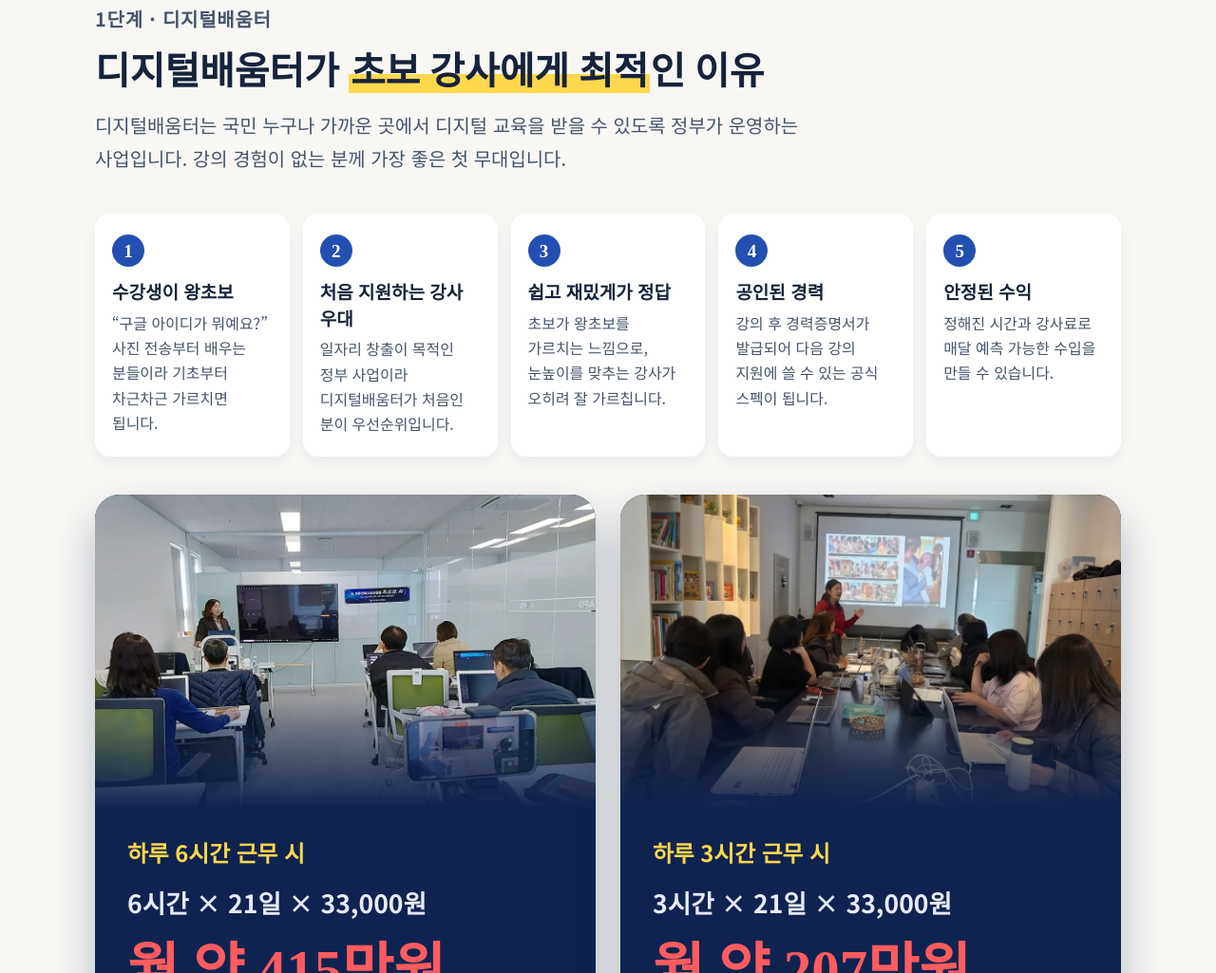
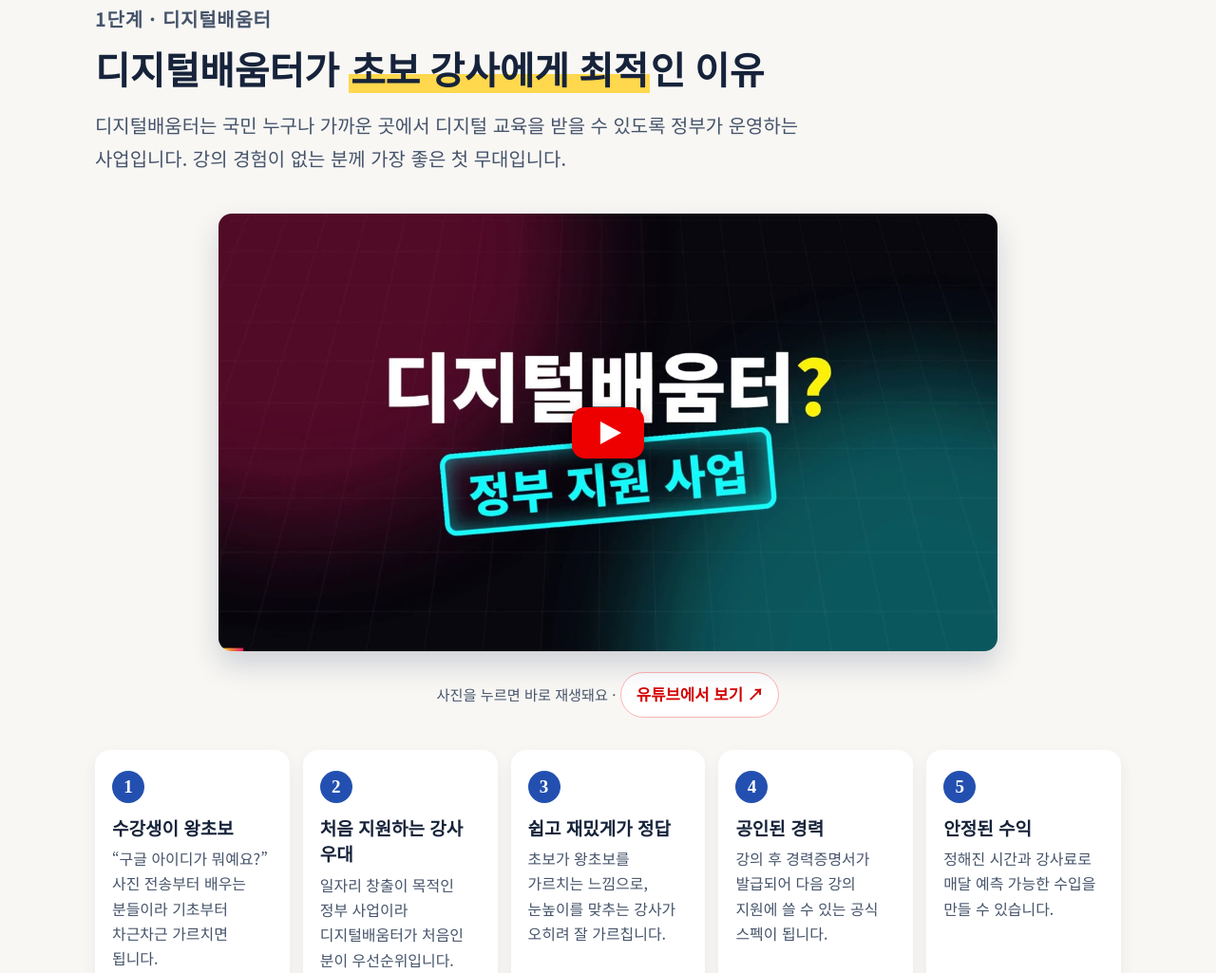
Before and after one commit to kohy1206-cpu/dreamlab, a plain HTML site: page ai/index.html in a window 1280 px wide. Shown: the part 2170-3195 px from the top of the page at 95% size. Drawn offline with Linux system fonts and the light colour scheme; a web font is replaced by a local one.

Commit message:
Add files via upload

```diff
--- a/ai/index.html
+++ b/ai/index.html
@@ -88,6 +88,14 @@
   @media (max-width: 760px) { .road { grid-template-columns: 1fr; gap: 12px; } .road .lv { min-height: 0 !important; border-bottom: 2px solid; border-radius: 18px; border-color: inherit; } .road .lv:nth-child(1) { border-bottom-color: var(--brand); } .road .lv:nth-child(2) { border-bottom-color: #ff8fb1; } .road .lv:nth-child(3) { border-bottom-color: #20bfa3; } .road-base { display: none; } }
 
   /* ---------- 디지털배움터 ---------- */
+  /* 디지털배움터 소개 영상 (페이지 안에서 바로 재생) */
+  .dg-video { margin: 0 auto 34px; max-width: 820px; }
+  .dg-video .play { position: relative; display: block; border-radius: 14px; }
+  .dg-video img { width: 100%; height: auto; display: block; border-radius: 14px; box-shadow: 0 14px 30px rgba(15,35,80,.18); }
+  .dg-video .play-btn { position: absolute; left: 50%; top: 50%; width: 76px; height: 54px; margin: -27px 0 0 -38px; background: #e00; border-radius: 14px; box-shadow: 0 6px 16px rgba(0,0,0,.3); transition: transform .2s; }
+  .dg-video .play-btn::after { content: ""; position: absolute; left: 30px; top: 15px; border-left: 22px solid #fff; border-top: 12px solid transparent; border-bottom: 12px solid transparent; }
+  .dg-video .play:hover .play-btn { transform: scale(1.1); }
+  .dg-video figcaption { margin-top: 10px; font-size: .8rem; color: var(--ink-soft); text-align: center; }
   .why-grid { display: grid; grid-template-columns: repeat(5, 1fr); gap: 14px; }
   .why { background: var(--card); border-radius: 16px; padding: 22px 18px; box-shadow: 0 6px 16px rgba(15,35,80,.06); }
   .why i { font-style: normal; font-family: var(--font-display); font-weight: 800; color: #fff; background: var(--brand); border-radius: 50%; width: 34px; height: 34px; display: grid; place-items: center; margin-bottom: 12px; }
@@ -302,6 +310,7 @@
         <h2>디지털배움터가 <span class="mark">초보 강사에게 최적</span>인 이유</h2>
         <p>디지털배움터는 국민 누구나 가까운 곳에서 디지털 교육을 받을 수 있도록 정부가 운영하는 사업입니다. 강의 경험이 없는 분께 가장 좋은 첫 무대입니다.</p>
       </div>
+      <figure class="dg-video reveal"><a class="play" href="https://youtu.be/PVoYtyzbjJg" aria-label="디지털배움터란? 소개 영상 보기 (유튜브)" target="_blank" rel="noopener"><img src="../img/dg-video.jpg" width="1280" height="720" alt="디지털배움터란? 정부 지원 사업 소개 영상 첫 화면" loading="lazy"><span class="play-btn" aria-hidden="true"></span></a><figcaption>사진을 누르면 바로 재생돼요 · <a class="yt-out" href="https://youtu.be/PVoYtyzbjJg" target="_blank" rel="noopener">유튜브에서 보기 ↗</a></figcaption></figure>
       <div class="why-grid">
         <div class="why reveal"><i>1</i><b>수강생이 왕초보</b><p>“구글 아이디가 뭐예요?” 사진 전송부터 배우는 분들이라 기초부터 차근차근 가르치면 됩니다.</p></div>
         <div class="why reveal" data-delay="1"><i>2</i><b>처음 지원하는 강사 우대</b><p>일자리 창출이 목적인 정부 사업이라 디지털배움터가 처음인 분이 우선순위입니다.</p></div>
```
Also changed, not shown: img/dg-video.jpg (added).
